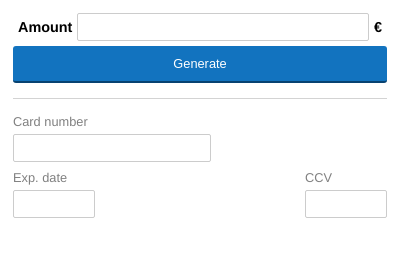
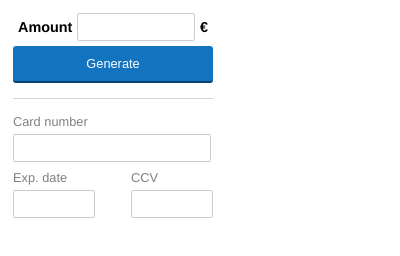
Before and after one commit to raphaelyancey/ecartebleue-extension, a browser extension: page popup/generate.html in a window 400 px wide. Drawn offline with nearby package versions, Linux system fonts and the light colour scheme.

Commit message:
Fixed popup width

```diff
--- a/popup/generate.css
+++ b/popup/generate.css
@@ -3,6 +3,8 @@ body {
   font-size: 1em;
   font-color: #333;
   padding: 5px;
+  max-width: 200px;
+  width: 200px;
 }
 
 button#generate {
```
